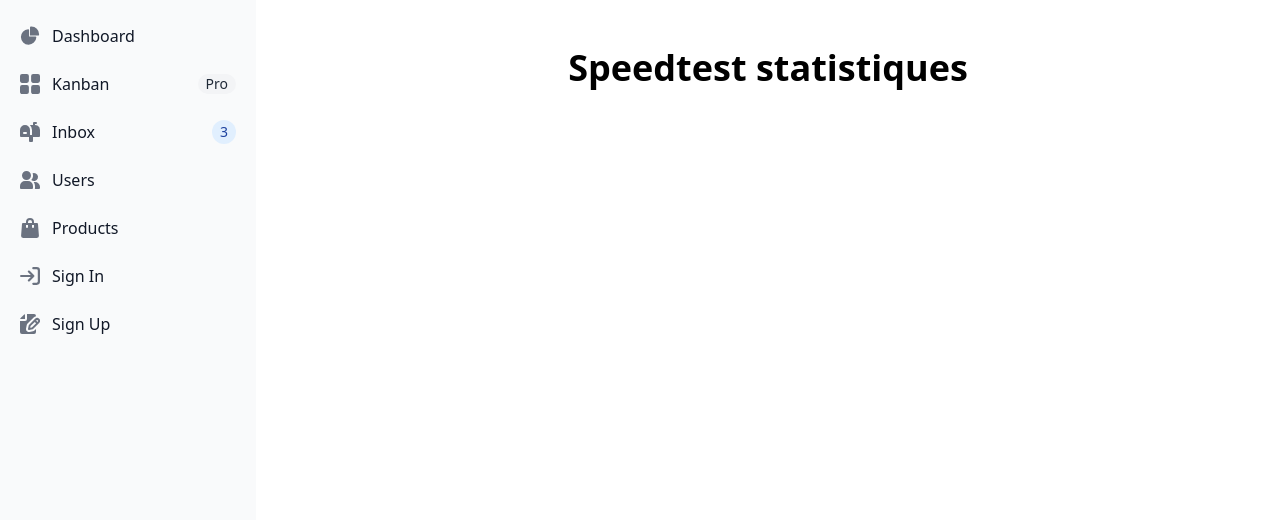
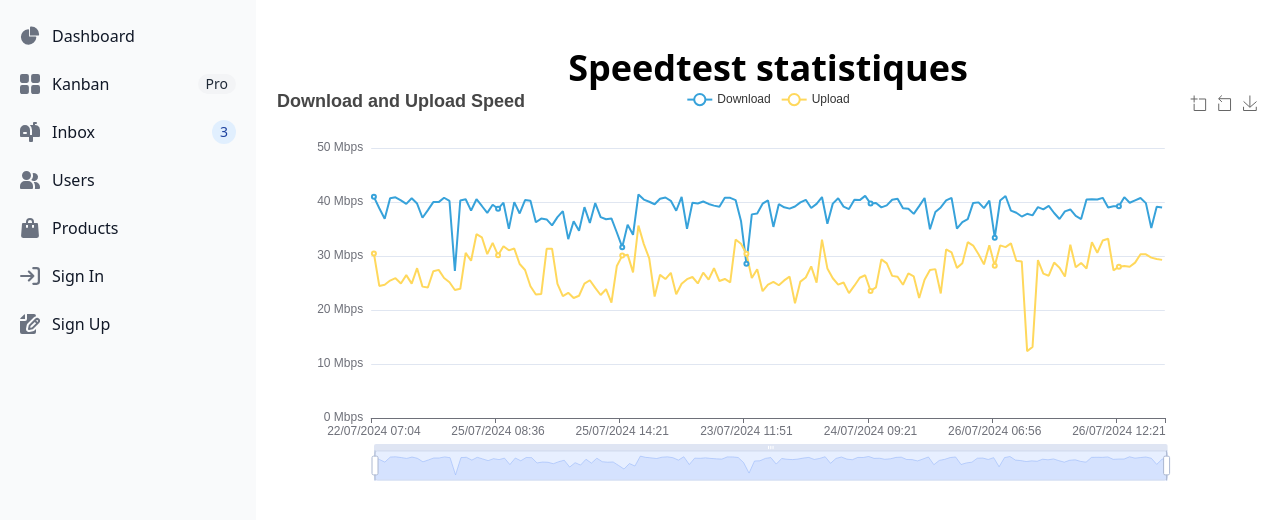
Before and after one commit to TavaresDylan/Lab, a Vue app in the folder Typescript/: page / in a window 1280 px wide. Shown: the top 520 px of the page. Built offline with nearby package versions, Linux system fonts and the light colour scheme.

Commit message:
feat: Download and Upload Echarts graph migrated on VueJS

```diff
--- a/Typescript/src/renderer/Pages/Stats/NetworkStats.vue
+++ b/Typescript/src/renderer/Pages/Stats/NetworkStats.vue
@@ -1,9 +1,124 @@
 <script setup lang='ts'>
-import {  } from 'echarts';
+import { use } from 'echarts/core';
+import { CanvasRenderer } from 'echarts/renderers';
+import { LineChart } from 'echarts/charts';
+import VChart, { THEME_KEY } from 'vue-echarts';
+import { ref, provide, onMounted } from 'vue';
+import axios from 'axios';
 
+import {
+	TitleComponent,
+	TooltipComponent,
+	LegendComponent,
+	ToolboxComponent,
+	GridComponent,
+	DataZoomComponent
+} from 'echarts/components';
+
+use([
+	CanvasRenderer,
+	LineChart,
+	TitleComponent,
+	TooltipComponent,
+	LegendComponent,
+	ToolboxComponent,
+	GridComponent,
+	DataZoomComponent
+]);
+
+const downloadSpeeds = ref<Array<number>>([]);
+const uploadSpeeds = ref<Array<number>>([]);
+const latency = ref<Array<number>>([]);
+const jitter = ref<Array<number>>([]);
+const date = ref<Array<Date>>([]);
+
+const isLoading = ref<boolean>(true);
+
+onMounted(async () => {
+	isLoading.value = true;
+	await axios.get('http://localhost:5174/data/reports.json')
+		.then((response) => {
+			const data = response.data;
+			downloadSpeeds.value = data.map((entry) => entry.download);
+			uploadSpeeds.value = data.map((entry) => entry.upload);
+			latency.value = data.map((entry) => entry.latency);
+			jitter.value = data.map((entry) => entry.jitter);
+			date.value = data.map((entry) =>
+				new Intl.DateTimeFormat('fr-FR', {
+					dateStyle: 'short',
+					timeStyle: 'short',
+				}).format(new Date(entry.createdAt))
+			);
+			isLoading.value = false;
+			return response.data;
+		})
+});
+
+provide(THEME_KEY, 'light');
+
+const option = ref({
+	title: {
+		text: 'Download and Upload Speed',
+	},
+	toolbox: {
+		feature: {
+			dataZoom: {
+				yAxisIndex: false,
+			},
+			saveAsImage: {
+				pixelRatio: 2,
+			},
+		},
+	},
+	dataZoom: [
+		{
+			type: 'inside',
+		},
+		{
+			type: 'slider',
+		},
+	],
+	tooltip: {
+		trigger: 'axis',
+		formatter: '{b0}<br />{a0}: {c0} Mbps<br />{a1}: {c1} Mbps',
+	},
+	legend: {
+		data: ['Download', 'Upload'],
+	},
+	xAxis: {
+		type: 'category',
+		data: date,
+	},
+	yAxis: {
+		type: 'value',
+		axisLabel: {
+			formatter: '{value} Mbps',
+		},
+	},
+	series: [
+		{
+			name: 'Download',
+			type: 'line',
+			data: downloadSpeeds,
+		},
+		{
+			name: 'Upload',
+			type: 'line',
+			data: uploadSpeeds,
+		},
+	],
+});
 </script>
+
 <template>
 	<div>
 		<h1 class='text-center font-bold text-4xl mt-8'>Speedtest statistiques</h1>
+		<v-chart v-if="!isLoading" class="chart" :option="option" autoresize />
 	</div>
 </template>
+
+<style scoped>
+.chart {
+	height: 50vh;
+}
+</style>
```
